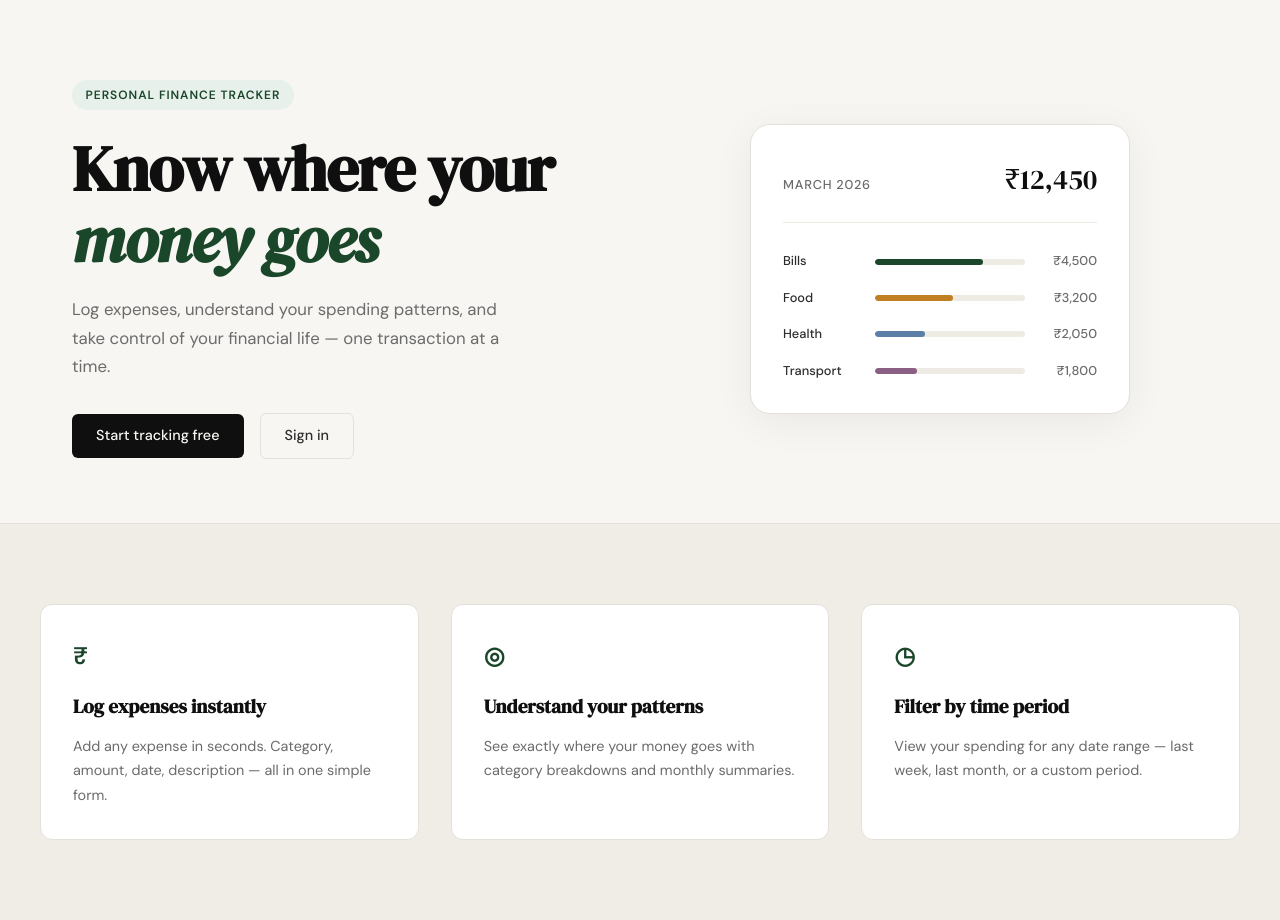
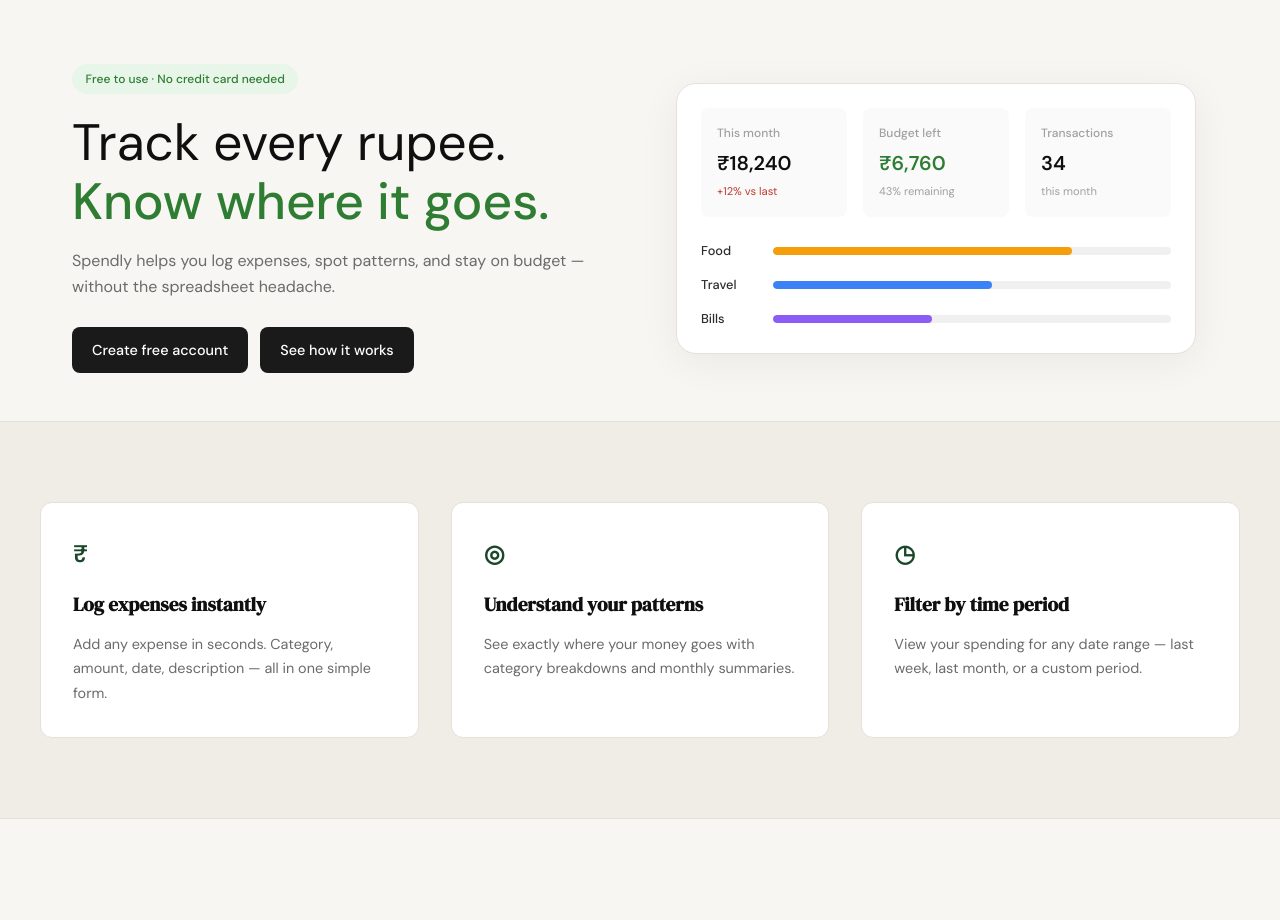
Before and after one commit to Sujal786Ninawe/Spendly_Tracking_System, a Flask app: page / in a window 1280 px wide. Shown: the part 61-981 px from the top of the page. Run offline with Flask 3, Linux system fonts and the light colour scheme.

Commit message:
final upload

```diff
--- a/static/css/style.css
+++ b/static/css/style.css
@@ -124,137 +124,172 @@
 /* ------------------------------------------------------------------ */
 
 .hero {
-    padding: 5rem 2rem 4rem;
+    padding: 4rem 2rem 3rem;
     display: grid;
     grid-template-columns: 1fr 1fr;
-    gap: 4rem;
+    gap: 3rem;
     align-items: center;
     max-width: var(--max-width);
     margin: 0 auto;
 }
 
-.hero-badge {
+/* New hero styles */
+.hero-content {
+    max-width: 520px;
+}
+
+.hero-badge-pill {
     display: inline-block;
-    background: var(--accent-light);
-    color: var(--accent);
+    background: #e8f5e9;
+    color: #2e7d32;
     font-size: 0.75rem;
-    font-weight: 600;
-    letter-spacing: 0.08em;
-    text-transform: uppercase;
+    font-weight: 500;
     padding: 0.35rem 0.85rem;
     border-radius: 999px;
-    margin-bottom: 1.5rem;
-}
-
-.hero-title {
-    font-family: var(--font-display);
-    font-size: clamp(2.5rem, 5vw, 4rem);
-    line-height: 1.1;
-    letter-spacing: -0.02em;
-    color: var(--ink);
     margin-bottom: 1.25rem;
 }
 
-.hero-title em {
-    font-style: italic;
-    color: var(--accent);
+.hero-title-new {
+    font-family: var(--font-body);
+    font-size: clamp(2.25rem, 4vw, 3.25rem);
+    line-height: 1.15;
+    font-weight: 400;
+    color: var(--ink);
+    margin-bottom: 1rem;
 }
 
-.hero-subtitle {
-    font-size: 1.05rem;
-    color: var(--ink-muted);
-    line-height: 1.7;
-    max-width: 460px;
-    margin-bottom: 2rem;
+.hero-title-new .text-accent {
+    color: #2e7d32;
+    font-weight: 500;
 }
 
-.hero-actions {
+.hero-subtitle-new {
+    font-size: 1rem;
+    color: var(--ink-muted);
+    line-height: 1.6;
+    margin-bottom: 1.75rem;
+}
+
+.hero-actions-new {
     display: flex;
-    gap: 1rem;
+    gap: 0.75rem;
     align-items: center;
 }
 
+.btn-black {
+    display: inline-block;
+    background: #1a1a1a;
+    color: #fff;
+    padding: 0.7rem 1.25rem;
+    border-radius: 8px;
+    font-family: var(--font-body);
+    font-size: 0.9rem;
+    font-weight: 500;
+    cursor: pointer;
+    border: none;
+    transition: background 0.2s;
+    text-decoration: none;
+}
+
+.btn-black:hover {
+    background: #333;
+}
+
 /* ------------------------------------------------------------------ */
-/* Mock card (hero visual)                                             */
+/* Dashboard mock (hero visual)                                        */
 /* ------------------------------------------------------------------ */
 
-.hero-visual {
+.hero-dashboard {
     display: flex;
     justify-content: center;
 }
 
-.mock-card {
+.dashboard-mock {
     background: var(--paper-card);
     border: 1px solid var(--border);
     border-radius: var(--radius-lg);
-    padding: 2rem;
+    padding: 1.5rem;
     width: 100%;
-    max-width: 380px;
+    max-width: 520px;
     box-shadow: 0 8px 40px rgba(0,0,0,0.06);
 }
 
-.mock-card-header {
-    display: flex;
-    justify-content: space-between;
-    align-items: baseline;
-    margin-bottom: 1.75rem;
-    padding-bottom: 1.25rem;
-    border-bottom: 1px solid var(--border-soft);
+.dashboard-cards {
+    display: grid;
+    grid-template-columns: repeat(3, 1fr);
+    gap: 1rem;
+    margin-bottom: 1.5rem;
 }
 
-.mock-label {
-    font-size: 0.8rem;
-    font-weight: 500;
-    color: var(--ink-muted);
-    text-transform: uppercase;
-    letter-spacing: 0.06em;
+.dash-card {
+    background: #fafafa;
+    border-radius: 8px;
+    padding: 1rem;
+    display: flex;
+    flex-direction: column;
+    gap: 0.25rem;
 }
 
-.mock-total {
-    font-family: var(--font-display);
-    font-size: 1.75rem;
+.dash-label {
+    font-size: 0.75rem;
+    color: var(--ink-faint);
+    font-weight: 500;
+}
+
+.dash-amount {
+    font-size: 1.25rem;
+    font-weight: 600;
     color: var(--ink);
 }
 
-.mock-bars { display: flex; flex-direction: column; gap: 1rem; }
+.dash-amount.accent {
+    color: #2e7d32;
+}
 
-.mock-bar-row {
+.dash-change {
+    font-size: 0.7rem;
+    color: var(--ink-faint);
+}
+
+.dash-change.positive {
+    color: #c0392b;
+}
+
+.dashboard-bars {
+    display: flex;
+    flex-direction: column;
+    gap: 0.85rem;
+}
+
+.bar-row {
     display: grid;
-    grid-template-columns: 80px 1fr 60px;
+    grid-template-columns: 60px 1fr;
     align-items: center;
     gap: 0.75rem;
 }
 
-.mock-cat {
+.bar-label {
     font-size: 0.8rem;
+    color: var(--ink-soft);
     font-weight: 500;
-    color: var(--ink-soft);
 }
 
-.mock-bar-track {
-    height: 6px;
-    background: var(--border-soft);
+.bar-track {
+    height: 8px;
+    background: #f0f0f0;
     border-radius: 999px;
     overflow: hidden;
 }
 
-.mock-bar {
+.bar-fill {
     height: 100%;
-    background: var(--accent);
     border-radius: 999px;
     transition: width 0.6s ease;
 }
 
-.mock-bar-2 { background: var(--accent-2); }
-.mock-bar-3 { background: #5b7fa6; }
-.mock-bar-4 { background: #8b5e83; }
-
-.mock-amt {
-    font-size: 0.8rem;
-    font-weight: 500;
-    color: var(--ink-muted);
-    text-align: right;
-}
+.bar-food { background: #f59e0b; }
+.bar-travel { background: #3b82f6; }
+.bar-bills { background: #8b5cf6; }
 
 /* ------------------------------------------------------------------ */
 /* Buttons                                                             */
--- a/templates/landing.html
+++ b/templates/landing.html
@@ -5,56 +5,57 @@
 {% block content %}
 
 <section class="hero">
-    <div class="hero-inner">
-        <div class="hero-badge">Personal Finance Tracker</div>
-        <h1 class="hero-title">
-            Know where your<br>
-            <em>money goes</em>
+    <div class="hero-content">
+        <div class="hero-badge-pill">Free to use · No credit card needed</div>
+        <h1 class="hero-title-new">
+            Track every rupee.<br>
+            <span class="text-accent">Know where it goes.</span>
         </h1>
-        <p class="hero-subtitle">
-            Log expenses, understand your spending patterns,
-            and take control of your financial life —
-            one transaction at a time.
+        <p class="hero-subtitle-new">
+            Spendly helps you log expenses, spot patterns, and stay on budget — without the spreadsheet headache.
         </p>
-        <div class="hero-actions">
-            <a href="{{ url_for('register') }}" class="btn-primary">Start tracking free</a>
-            <a href="{{ url_for('login') }}" class="btn-ghost">Sign in</a>
+        <div class="hero-actions-new">
+            <a href="{{ url_for('register') }}" class="btn-black">Create free account</a>
+            <a href="#" class="btn-black">See how it works</a>
         </div>
     </div>
-    <div class="hero-visual">
-        <div class="mock-card">
-            <div class="mock-card-header">
-                <span class="mock-label">March 2026</span>
-                <span class="mock-total">₹12,450</span>
+    <div class="hero-dashboard">
+        <div class="dashboard-mock">
+            <div class="dashboard-cards">
+                <div class="dash-card">
+                    <span class="dash-label">This month</span>
+                    <span class="dash-amount">₹18,240</span>
+                    <span class="dash-change positive">+12% vs last</span>
+                </div>
+                <div class="dash-card">
+                    <span class="dash-label">Budget left</span>
+                    <span class="dash-amount accent">₹6,760</span>
+                    <span class="dash-change">43% remaining</span>
+                </div>
+                <div class="dash-card">
+                    <span class="dash-label">Transactions</span>
+                    <span class="dash-amount">34</span>
+                    <span class="dash-change">this month</span>
+                </div>
             </div>
-            <div class="mock-bars">
-                <div class="mock-bar-row">
-                    <span class="mock-cat">Bills</span>
-                    <div class="mock-bar-track">
-                        <div class="mock-bar" style="width: 72%"></div>
+            <div class="dashboard-bars">
+                <div class="bar-row">
+                    <span class="bar-label">Food</span>
+                    <div class="bar-track">
+                        <div class="bar-fill bar-food" style="width: 75%"></div>
                     </div>
-                    <span class="mock-amt">₹4,500</span>
                 </div>
-                <div class="mock-bar-row">
-                    <span class="mock-cat">Food</span>
-                    <div class="mock-bar-track">
-                        <div class="mock-bar mock-bar-2" style="width: 52%"></div>
+                <div class="bar-row">
+                    <span class="bar-label">Travel</span>
+                    <div class="bar-track">
+                        <div class="bar-fill bar-travel" style="width: 55%"></div>
                     </div>
-                    <span class="mock-amt">₹3,200</span>
                 </div>
-                <div class="mock-bar-row">
-                    <span class="mock-cat">Health</span>
-                    <div class="mock-bar-track">
-                        <div class="mock-bar mock-bar-3" style="width: 33%"></div>
+                <div class="bar-row">
+                    <span class="bar-label">Bills</span>
+                    <div class="bar-track">
+                        <div class="bar-fill bar-bills" style="width: 40%"></div>
                     </div>
-                    <span class="mock-amt">₹2,050</span>
-                </div>
-                <div class="mock-bar-row">
-                    <span class="mock-cat">Transport</span>
-                    <div class="mock-bar-track">
-                        <div class="mock-bar mock-bar-4" style="width: 28%"></div>
-                    </div>
-                    <span class="mock-amt">₹1,800</span>
                 </div>
             </div>
         </div>
```
Also changed, not shown: file.txt (+23 -0 lines), static/new_landing_page .jpg (added).
